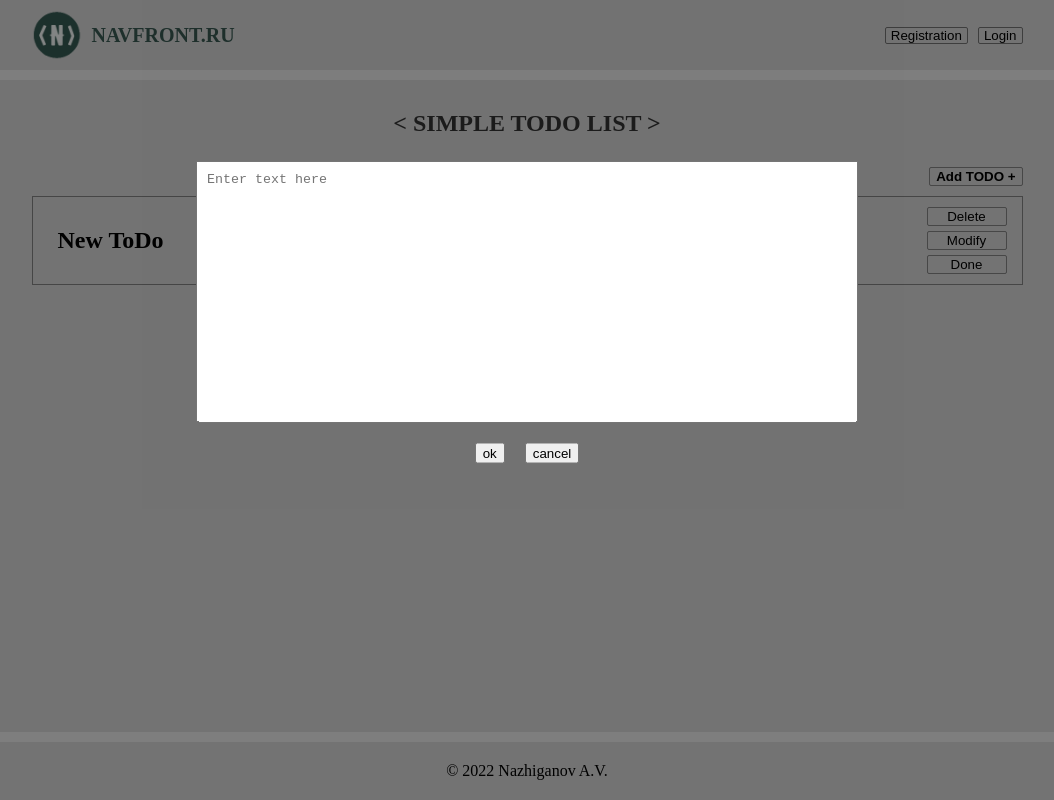
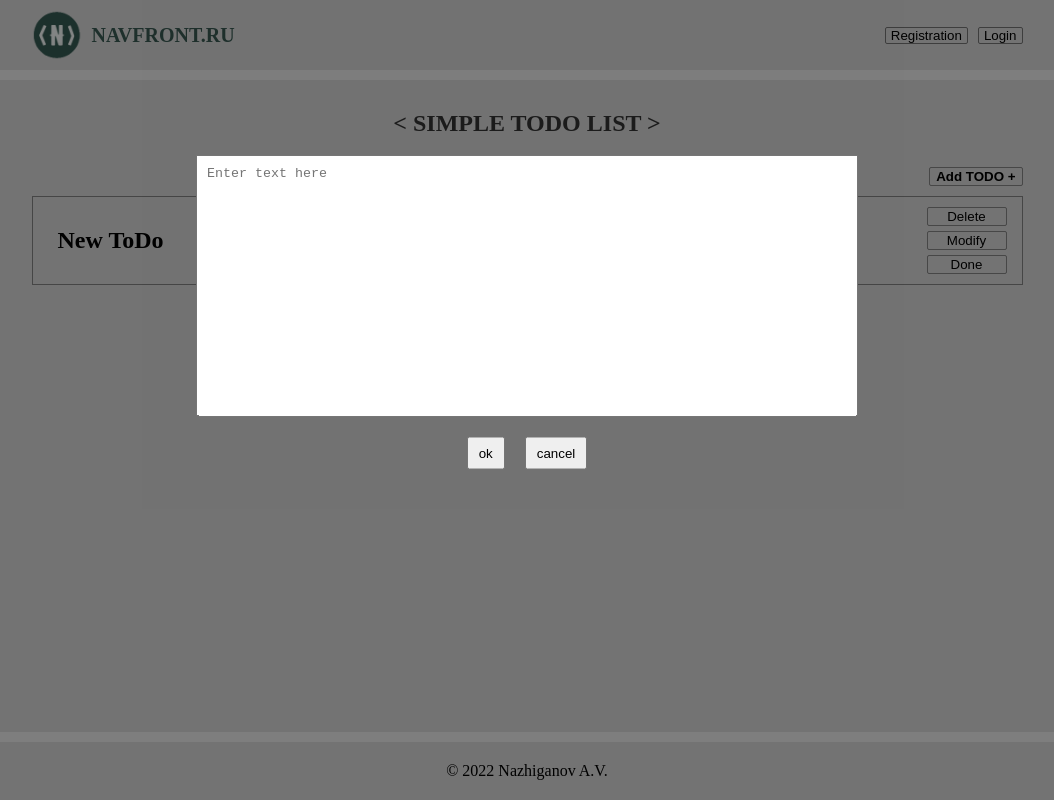
Before and after one commit to Navfront/SimpleToDo, a React (Create React App) app: page / in a window 1280 px wide. Shown: the whole page, without its empty margins (113-1167 px from the left). Built offline with nearby package versions, Linux system fonts and the light colour scheme.

Commit message:
style inputform btn

```diff
--- a/src/components/ui/todo-input/styled.tsx
+++ b/src/components/ui/todo-input/styled.tsx
@@ -34,3 +34,7 @@ width: 100%;
 export const StyledTextWrapper = styled.div`
   position: relative;
 `
+
+export const StyledBtn = styled.button`
+  padding: 7px 10px;
+`
--- a/src/components/ui/todo-input/todo-input.tsx
+++ b/src/components/ui/todo-input/todo-input.tsx
@@ -1,6 +1,6 @@
 import React, { FormEvent, RefObject } from 'react'
 
-import { StyledError, StyledForm, StyledTextWrapper } from './styled'
+import { StyledBtn, StyledError, StyledForm, StyledTextWrapper } from './styled'
 
 function TodoInput () {
   const WrapperRef = React.createRef<HTMLDivElement>()
@@ -38,8 +38,8 @@ function TodoInput () {
       </StyledTextWrapper >
 
       <p>
-        <button type="submit">ok</button>
-        <button type="button">cancel</button>
+        <StyledBtn type="submit">ok</StyledBtn>
+        <StyledBtn type="button">cancel</StyledBtn>
       </p>
     </StyledForm>
   )
```
